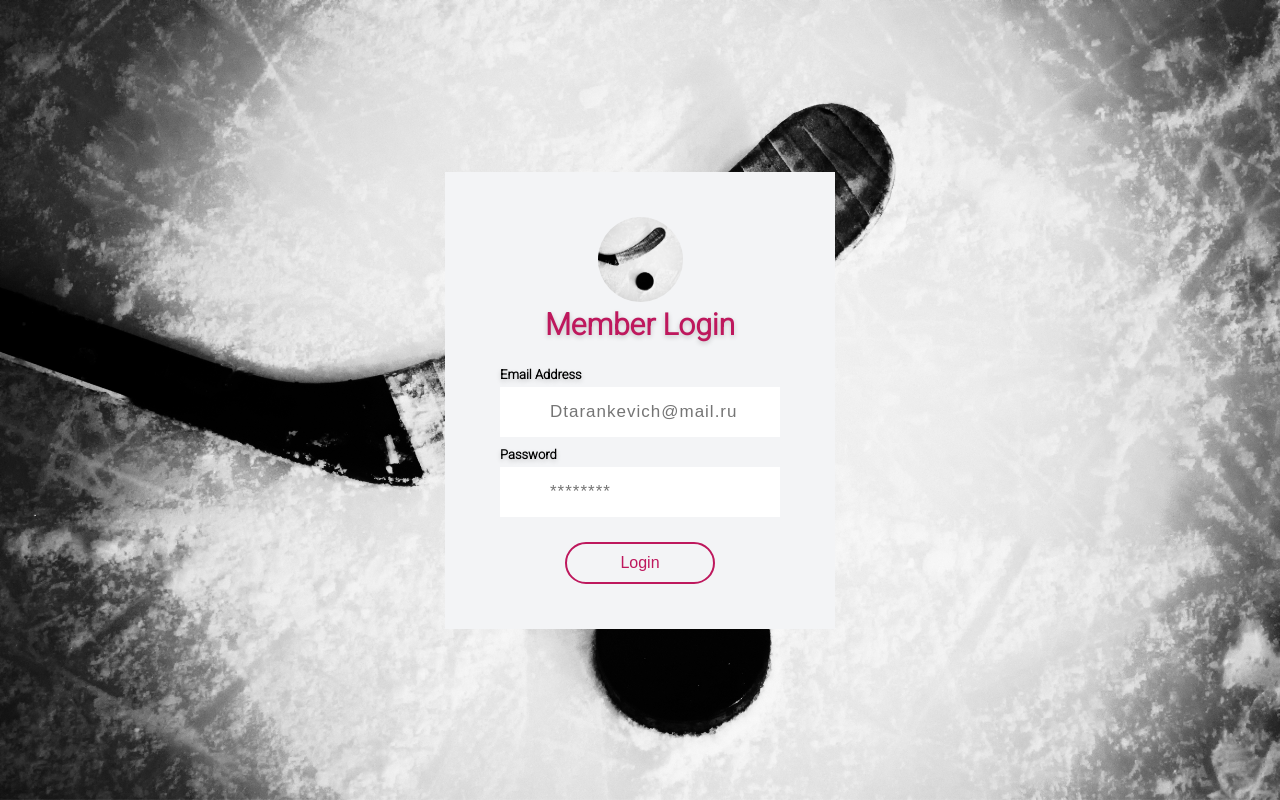
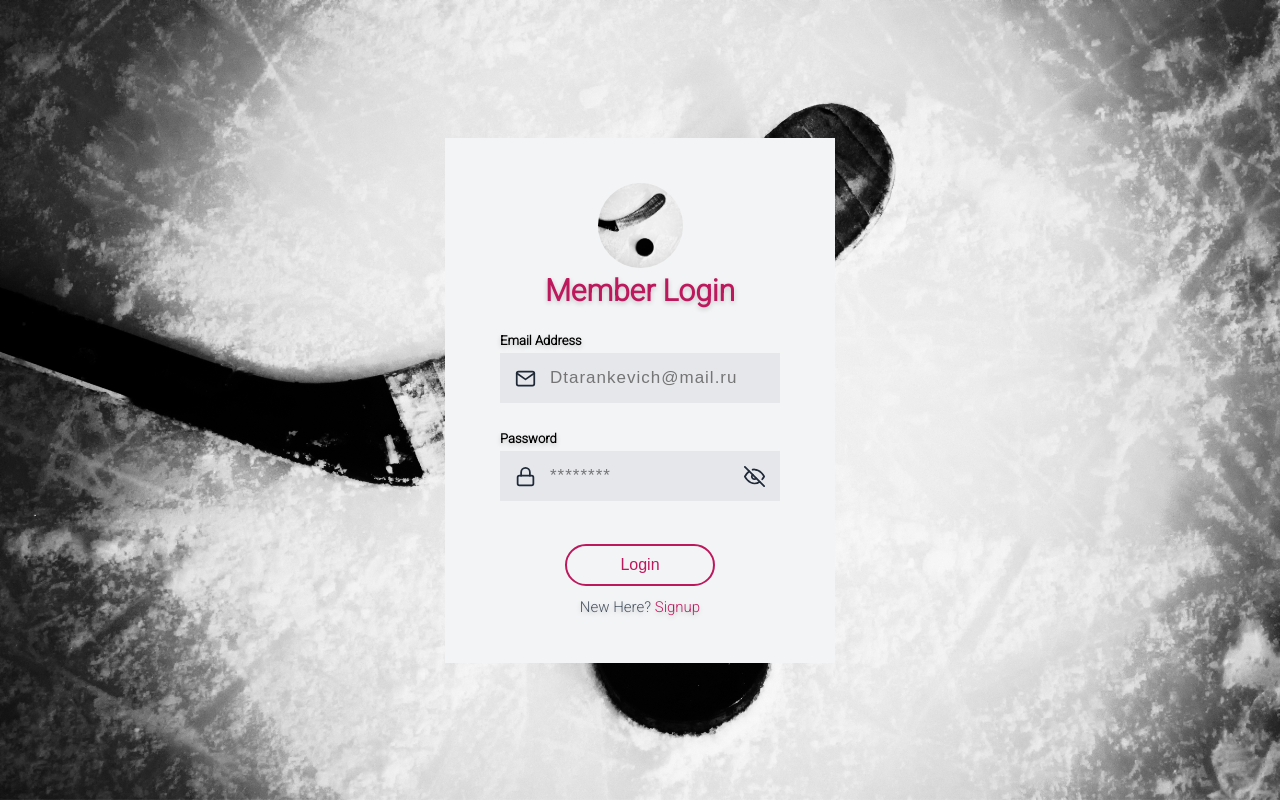
Before and after one commit to tms-js-pro-2021/Tarankevich-Diplom, a React app: page / in a window 1280 px wide. Built offline with nearby package versions, Linux system fonts and the light colour scheme.

Commit message:
Add change

```diff
--- a/package.json
+++ b/package.json
@@ -23,9 +23,12 @@
     "formik": "^2.2.9",
     "react": "^17.0.2",
     "react-dom": "^17.0.2",
+    "react-icons": "^4.2.0",
+    "react-loader-spinner": "^4.0.0",
     "react-router-dom": "^5.3.0",
     "style-loader": "^3.2.1",
-    "styled-components": "^5.3.0"
+    "styled-components": "^5.3.0",
+    "yup": "^0.32.9"
   },
   "devDependencies": {
     "@babel/core": "^7.15.5",
--- a/src/App.js
+++ b/src/App.js
@@ -5,11 +5,9 @@ import Login from "./pages/Login";
 
 import { StyledContainer } from "./components/Styles";
 
-import{
-  BrowserRouter as Router,
-  Switch,
-  Route
-} from 'react-router-dom';
+import "react-loader-spinner/dist/loader/css/react-spinner-loader.css";
+
+import{BrowserRouter as Router, Switch, Route} from 'react-router-dom';
 
 function App() {
   return (
--- a/src/components/FormLib.js
+++ b/src/components/FormLib.js
@@ -1,22 +1,55 @@
+import { useState } from "react";
 import { useField } from "formik";
 import React from "react";
 import {
   StyledTextInput,
   StyledLabel,
+  StyledIcon,
+  ErrorMsg
 } from './../components/Styles';
 
-export const TextInput = ({...props}) => {
+import {FiEyeOff, FiEye} from "react-icons/fi";
+
+export const TextInput = ({icon,...props}) => {
   const [field , meta] = useField(props);
+  const [show, setShow] = useState(false);
 
   return(
-    <div>
+    <div style={{position: "relative"}}>
       <StyledLabel htmlFor={props.name}>
         {props.label}
       </StyledLabel>
-      <StyledTextInput
-      {...field}
-      {...props}
-      />
+     {props.type !== "password" && (
+       <StyledTextInput
+       invalid={meta.touched && meta.error}
+       {...field}
+       {...props}
+       />
+      )}
+
+      {props.type === "password" && (
+        <StyledTextInput
+        invalid={meta.touched && meta.error}
+        {...field}
+        {...props}
+        type = {show ? "text" : "password" }
+        />
+      )}
+
+      <StyledIcon>{icon}</StyledIcon>
+
+      {props.type === "password" && (
+        <StyledIcon onClick = {() => setShow(!show)} right>
+         {show && <FiEye/>}
+         {!show && <FiEyeOff/>}
+        </StyledIcon>
+      )}
+
+      {meta.touched && meta.error ? (
+        <ErrorMsg>{meta.error}</ErrorMsg>
+      ):(
+        <ErrorMsg style= {{visibility: "hidden"}}>.</ErrorMsg>
+      )}
     </div>
   )
 }
--- a/src/components/Styles.js
+++ b/src/components/Styles.js
@@ -87,7 +87,8 @@ export const StyledTextInput = styled.input`
   padding-left: 50px;
   font-size: 17px;
   letter-spacing: 1px;
-  color: ${colors.light2};
+  color: ${colors.dark1};
+  background-color: ${colors.light2};
   border:0;
   outline: 0;
   display: block;
@@ -132,3 +133,41 @@ padding: 10px;
   cursor: pointer;
 }
 `;
+
+export const ErrorMsg = styled.div`
+  font-size: 11px;
+  color: ${colors.red};
+  margin-top: -5px;
+  margin-bottom: 10px;
+  text-align: left;
+`;
+
+export const ExtraText = styled.p`
+  font-size:${(props) => props.size}15px;
+  text-align: center;
+  color: ${(props) => (props.color? props.color : colors.dark2)};
+  padding: 2px;
+  margin-top: 10px;
+`;
+
+export const TextLink = styled(Link)`
+text-decoration: none;
+color: ${colors.theme};
+transition: ease-in-out 0.3s;
+
+&:hover {
+  text-decoration: underline;
+  letter-spacing: 2px;
+  font-weight: bold;
+
+}
+`;
+
+export const StyledIcon = styled.p`
+  color: ${colors.dark1};
+  position: absolute;
+  font-size: 21px;
+  top: 35px;
+  ${(props) => props.right && `right: 15px;`}
+  ${(props) => !props.right && `left: 15px;`}
+`;
--- a/src/pages/Login.js
+++ b/src/pages/Login.js
@@ -6,7 +6,9 @@ import {StyledTextInput,
   Avatar,
   StyledTitle,
   colors,
-  ButtonGroup
+  ButtonGroup,
+  ExtraText,
+  TextLink
 
 } from './../components/Styles';
 
@@ -14,6 +16,11 @@ import Logo from './../assets/logo.jpg'
 
 import {Formik, Form} from "formik";
 import {TextInput} from "../components/FormLib";
+import * as Yup from 'yup';
+
+import {FiMail,FiLock} from 'react-icons/fi';
+
+import Loader from "react-loader-spinner";
 
 const Login = () => {
   return(
@@ -21,31 +28,60 @@ const Login = () => {
       <StyledFormArea>
         <Avatar image={Logo}/>
         <StyledTitle color={colors.theme} size={30}>Member Login</StyledTitle>
-        <Formik>
-          {() => (
+        <Formik
+          initialValues = {{
+            Email: "",
+            password: "",
+          }}
+          validationSchema = {
+            Yup.object({
+              email : Yup.string().email("Invalid email address")
+              .required("Required"),
+              password : Yup.string()
+              .min(8, "Password is too short")
+              .max(30, "Password is too long")
+              .required("Required"),
+            })
+          }
+          onSubmit = {(values,{setSubmitting}) => {
+            console.log(values);
+          }}
+        >
+          {({isSubmitting}) => (
             <Form>
               <TextInput
                 name = "email"
                 type = "text"
                 label = "Email Address"
                 placeholder = "Dtarankevich@mail.ru"
+                icon = {<FiMail/>}
               />
               <TextInput
                 name = "password"
                 type = "password"
                 label = "Password"
                 placeholder = "********"
+                icon = {<FiLock/>}
                 />
                 <ButtonGroup>
-                  <StyledFormButton type = "submit">
-                    Login
-                  </StyledFormButton>
+                  {!isSubmitting && <StyledFormButton
+                  type = "submit"> Login </StyledFormButton>}
+
+                  {isSubmitting && (
+                    <Loader
+                        type = "ThreeDots"
+                        color = {colors.theme}
+                        height= {49}
+                        width= {100}
+                        />
+                  )}
                 </ButtonGroup>
-
-
             </Form>
           )}
         </Formik>
+        <ExtraText>
+          New here? <TextLink to="/signup">Signup</TextLink>
+        </ExtraText>
       </StyledFormArea>
     </div>
   )
```
Also changed, not shown: 1 other file (tests, documents, lock files or other folders).
